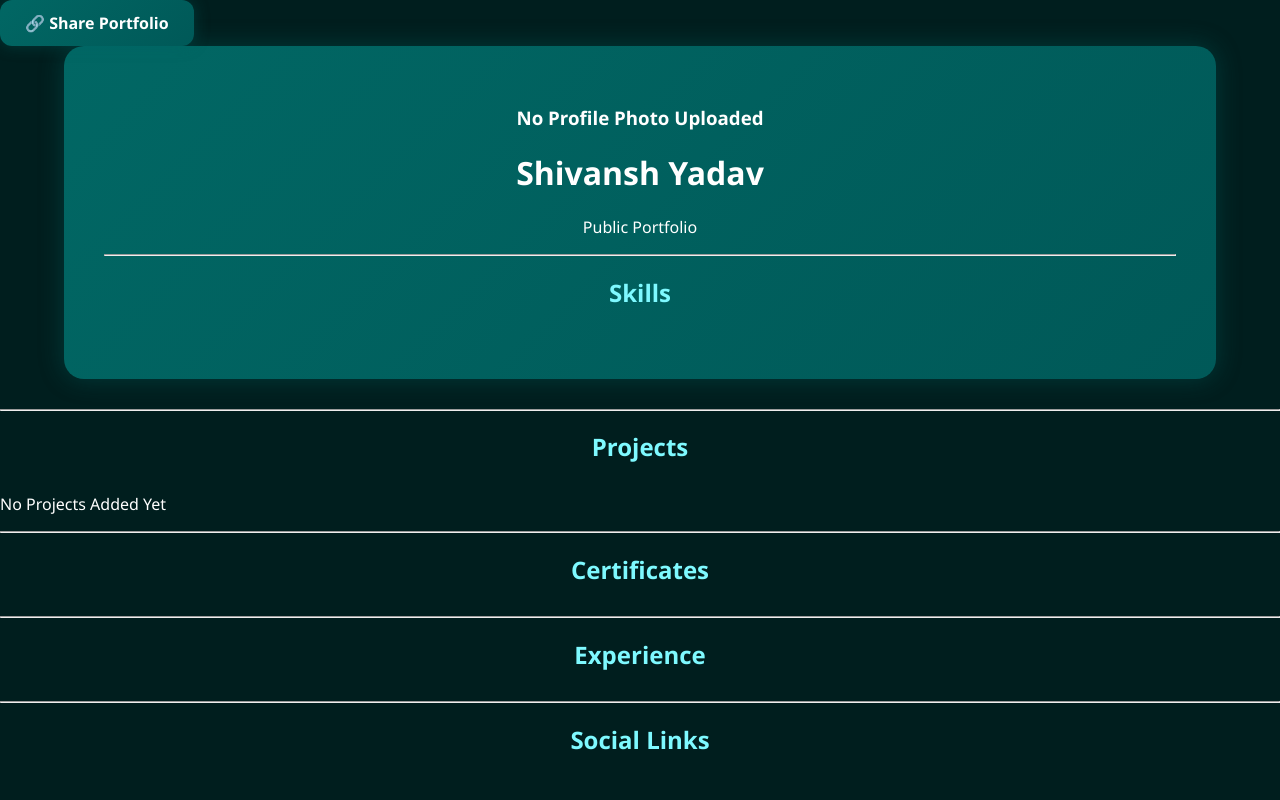
After one commit to CDR31/Portfolio-website, a Flask app: a page that uses templates/public_portfolio.html in a window 1280 px wide. The commit adds this page. Run offline with Flask 3, Linux system fonts and the light colour scheme; data comes from the database, SQL or seed files in the repository; both versions use the stored data as it was after the commit.

Commit message:
Portfolio project updated

```diff
--- a/app.py
+++ b/app.py
@@ -4,9 +4,37 @@ from flask import Flask, render_template, request, session, redirect,send_from_d
 from flask_sqlalchemy import SQLAlchemy
 from werkzeug.security import generate_password_hash, check_password_hash
 from datetime import datetime
-
+import os
+import secrets
+
+from dotenv import load_dotenv
+from authlib.integrations.flask_client import OAuth
 
 app = Flask(__name__)
+load_dotenv()
+
+app.secret_key = os.environ.get(
+    "SECRET_KEY",
+    "pankaj_portfolio_secret_2026"
+)
+
+app.config["SQLALCHEMY_DATABASE_URI"] = "sqlite:///portfolio.db"
+app.config["SQLALCHEMY_TRACK_MODIFICATIONS"] = False
+
+db = SQLAlchemy(app)
+
+oauth = OAuth(app)
+
+google = oauth.register(
+    name='google',
+    client_id=os.getenv("GOOGLE_CLIENT_ID"),
+    client_secret=os.getenv("GOOGLE_CLIENT_SECRET"),
+    server_metadata_url=
+    "https://accounts.google.com/.well-known/openid-configuration",
+    client_kwargs={
+        "scope": "openid email profile"
+    }
+)
 ADMIN_EMAIL = "pankajraj2025434@gmail.com"
 
 @app.after_request
@@ -64,11 +92,11 @@ app.config["EXPERIENCE_FOLDER"] = os.path.join(
 app.config["SQLALCHEMY_DATABASE_URI"] = "sqlite:///portfolio.db"
 app.config["SQLALCHEMY_TRACK_MODIFICATIONS"] = False
 
-db = SQLAlchemy(app)
-
 
 class User(db.Model):
     id = db.Column(db.Integer, primary_key=True)
+
+    username = db.Column(db.String(100),unique=True)
 
     name = db.Column(db.String(100), nullable=False)
 
@@ -665,6 +693,7 @@ def register():
             return "Email already registered 🙌"
 
         new_user = User(
+            username=email.split("@")[0],
             name=name,
             email=email,
             password=password
@@ -852,6 +881,10 @@ def profile():
 
     skills = Skill.query.filter_by(
     user_id=session["user_id"]).all()
+
+    projects = Project.query.filter_by(
+    user_id=user.id
+    ).all()
 
     educations = Education.query.filter_by(
     user_id=session["user_id"]
@@ -1745,8 +1778,110 @@ def my_feedback():
         feedbacks=feedbacks
     )
 
+@app.route("/google_login")
+def google_login():
+
+    redirect_uri = "http://127.0.0.1:5000/google_callback"
+
+    return google.authorize_redirect(
+        redirect_uri
+    )
+
+@app.route("/google_callback")
+def google_callback():
+
+    token = google.authorize_access_token()
+
+    user_info = token["userinfo"]
+
+    email = user_info["email"]
+    name = user_info["name"]
+
+    user = User.query.filter_by(
+        email=email
+    ).first()
+
+    if not user:
+
+        random_password = generate_password_hash(
+            secrets.token_hex(16)
+        )
+
+        user = User(
+            username=email.split("@")[0],
+            name=name,
+            email=email,
+            password=random_password
+        )
+
+        db.session.add(user)
+        db.session.commit()
+
+    session["user_id"] = user.id
+    session["user_name"] = user.name
+
+    return redirect("/dashboard")
+
+@app.route("/portfolio/<username>")
+def public_portfolio(username):
+
+    user = User.query.filter_by(
+        username=username
+    ).first_or_404()
+
+    skills = Skill.query.filter_by(
+        user_id=user.id
+    ).all()
+
+    projects = Project.query.filter_by(
+    user_id=user.id
+    ).all()
+
+    certificates = Certificate.query.filter_by(
+    user_id=user.id
+    ).all()
+
+    experiences = Experience.query.filter_by(
+    user_id=user.id
+    ).all()
+
+    social = SocialLink.query.filter_by(
+    user_id=user.id
+    ).first()
+
+    return render_template(
+        "public_portfolio.html",
+        user=user,
+        skills=skills,
+        projects=projects,
+        certificates=certificates,
+        experiences=experiences,
+        social=social
+    )
+
+@app.route("/my_username")
+def my_username():
+
+    if "user_id" not in session:
+        return "Login First"
+
+    user = User.query.get(session["user_id"])
+
+    return f"""
+    Name: {user.name}<br>
+    Email: {user.email}<br>
+    Username: {user.username}
+    """
+
+@app.route("/share_profile")
+def share_profile():
+
+    if "user_id" not in session:
+        return redirect("/login")
+
+    user = User.query.get(session["user_id"])
+
+    return redirect(f"/portfolio/{user.username}")
+
 if __name__ == "__main__":
-    with app.app_context():
-        db.create_all()
-
     app.run(debug=True)
--- a/requirements.txt
+++ b/requirements.txt
@@ -8,6 +8,7 @@ arrow==1.4.0
 asttokens==3.0.0
 async-lru==2.0.5
 attrs==25.4.0
+Authlib==1.7.2
 babel==2.17.0
 beautifulsoup4==4.14.2
 bleach==6.3.0
@@ -20,6 +21,7 @@ click==8.4.1
 colorama==0.4.6
 comm==0.2.3
 contourpy==1.3.3
+cryptography==49.0.0
 curl_cffi==0.13.0
 customtkinter==5.2.2
 cycler==0.12.1
@@ -56,6 +58,7 @@ itsdangerous==2.2.0
 jedi==0.19.2
 Jinja2==3.1.6
 joblib==1.5.2
+joserfc==1.7.1
 json5==0.12.1
 jsonpointer==3.0.0
 jsonschema==4.25.1
@@ -110,6 +113,7 @@ pydeck==0.9.2
 Pygments==2.19.2
 pyparsing==3.2.5
 python-dateutil==2.9.0.post0
+python-dotenv==1.2.2
 python-json-logger==4.0.0
 python-multipart==0.0.32
 pytz==2025.2
--- a/templates/login.html
+++ b/templates/login.html
@@ -81,6 +81,10 @@
 
         <hr>
 
+        <a href="/google_login" class="btn">
+            🔵 Continue with Google
+        </a>
+
         <p class="register-link">
 
             Don't have an account?
--- /dev/null
+++ b/templates/public_portfolio.html
@@ -0,0 +1,178 @@
+<!DOCTYPE html>
+<html>
+<head>
+    <title>{{ user.name }} Portfolio</title>
+
+    <link rel="stylesheet"
+    href="{{ url_for('static',
+    filename='css/style.css') }}">
+</head>
+
+<body>
+
+
+    <a
+href="{{ request.url }}"
+class="btn">
+
+🔗 Share Portfolio
+
+</a>
+
+<div class="container">
+
+    <div class="hero-banner">
+
+        {% if user.profile_photo %}
+
+        <img
+        src="{{ url_for('static',
+        filename='profile_photos/' + user.profile_photo) }}"
+        class="profile-photo">
+
+        {% else %}
+
+        <h3>No Profile Photo Uploaded</h3>
+
+        {% endif %}
+
+        <h1>{{ user.name }}</h1>
+
+        <p>Public Portfolio</p>
+        <hr>
+
+        <h2>Skills</h2>
+
+        {% for skill in skills %}
+
+        <span class="skill-card">
+            {{ skill.name }}
+        </span>
+
+        {% endfor %}
+
+    </div>
+
+</div>
+
+<hr>
+
+<h2>Projects</h2>
+
+{% if projects %}
+
+<div class="projects-grid">
+
+{% for project in projects %}
+...
+{% endfor %}
+
+</div>
+
+{% else %}
+
+<p>No Projects Added Yet</p>
+
+{% endif %}
+
+<div class="projects-grid">
+
+{% for project in projects %}
+
+<div class="project-card">
+
+    <h3>{{ project.title }}</h3>
+
+    <p>{{ project.description }}</p>
+
+    <p>
+        <strong>Technology:</strong>
+        {{ project.technology }}
+    </p>
+
+    {% if project.github_link %}
+
+    <a href="{{ project.github_link }}"
+       target="_blank"
+       class="btn">
+
+       🔗 View Project
+
+    </a>
+
+    {% endif %}
+
+</div>
+
+{% endfor %}
+
+</div>
+
+<hr>
+
+<h2>Certificates</h2>
+
+{% for cert in certificates %}
+
+<div class="project-card">
+
+    <h3>{{ cert.title }}</h3>
+
+    <a href="{{ url_for(
+    'static',
+    filename='certificates/' + cert.filename
+    ) }}"
+    target="_blank"
+    class="btn">
+
+    📜 View Certificate
+
+    </a>
+
+</div>
+
+{% endfor %}
+
+<hr>
+
+<h2>Experience</h2>
+
+{% for exp in experiences %}
+
+<div class="project-card">
+
+    <h3>{{ exp.company }}</h3>
+
+    <p>{{ exp.role }}</p>
+
+    <p>{{ exp.duration }}</p>
+
+    <p>{{ exp.description }}</p>
+
+</div>
+
+{% endfor %}
+
+<hr>
+
+<h2>Social Links</h2>
+
+{% if social %}
+
+<a href="{{ social.github }}" target="_blank">
+GitHub
+</a>
+
+<br><br>
+
+<a href="{{ social.linkedin }}" target="_blank">
+LinkedIn
+</a>
+
+<br><br>
+
+<a href="{{ social.leetcode }}" target="_blank">
+LeetCode
+</a>
+
+{% endif %}
```
Also changed, not shown: templates/dashboard.html (+35 -13 lines), instance/portfolio.db, static/profile_photos/1_Ocean_92_OBGA.AdobeStock_316345591_Ocean_1.jpg (added), 2 other files.
